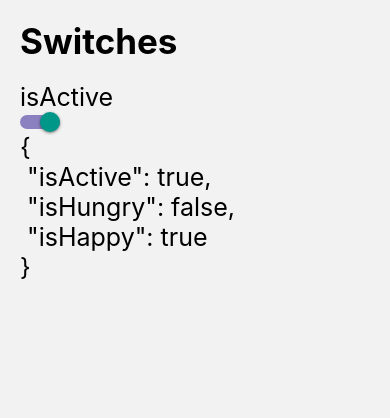
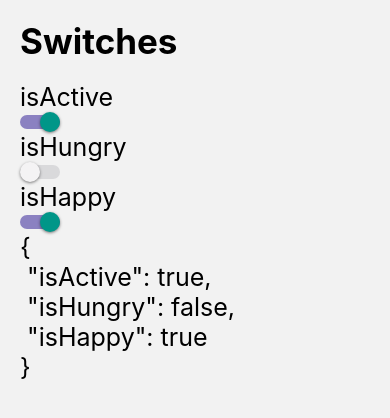
Before and after one commit to Dante1704/react-native-apps, a React Native app in the folder 06-RNComponents/: screen /SwitchScreen in a window 390 px wide. Shown: the top 418 px of the page. Built offline with nearby package versions, Linux system fonts and the light colour scheme.

Commit message:
creados en total tres customSwitches para alternar los estados isHappy, isAngry, y isActive

```diff
--- a/06-RNComponents/src/components/FlatListMenuItem.tsx
+++ b/06-RNComponents/src/components/FlatListMenuItem.tsx
@@ -21,7 +21,7 @@ export const FlatListMenuItem = ({ menuItem }: Props) => {
             <View style={styles.container}>
                 <Icon
                     name={menuItem.icon}
-                    color={'gray'}
+                    color={'#5856D6'}
                     size={23}
                 />
                 <Text
@@ -30,7 +30,7 @@ export const FlatListMenuItem = ({ menuItem }: Props) => {
                 <View style={{ flex: 1, flexDirection: 'row', justifyContent: 'flex-end' }}>
                     <Icon
                         name={'chevron-forward-outline'}
-                        color={'gray'}
+                        color={'#5856D6'}
                         size={23}
                     />
                 </View>
--- a/06-RNComponents/src/screens/SwitchScreen.tsx
+++ b/06-RNComponents/src/screens/SwitchScreen.tsx
@@ -29,6 +29,18 @@ export const SwitchScreen = () => {
                 </Text>
                 <CustomSwitch isOn={isActive} onChange={(value) => onChange(value, 'isActive')} />
             </View>
+            <View>
+                <Text style={styles.switchText}>
+                    isHungry
+                </Text>
+                <CustomSwitch isOn={isHungry} onChange={(value) => onChange(value, 'isHungry')} />
+            </View>
+            <View>
+                <Text style={styles.switchText}>
+                    isHappy
+                </Text>
+                <CustomSwitch isOn={isHappy} onChange={(value) => onChange(value, 'isHappy')} />
+            </View>
             <Text style={styles.switchText}>
                 {JSON.stringify(state, null, 1)}
             </Text>
```
